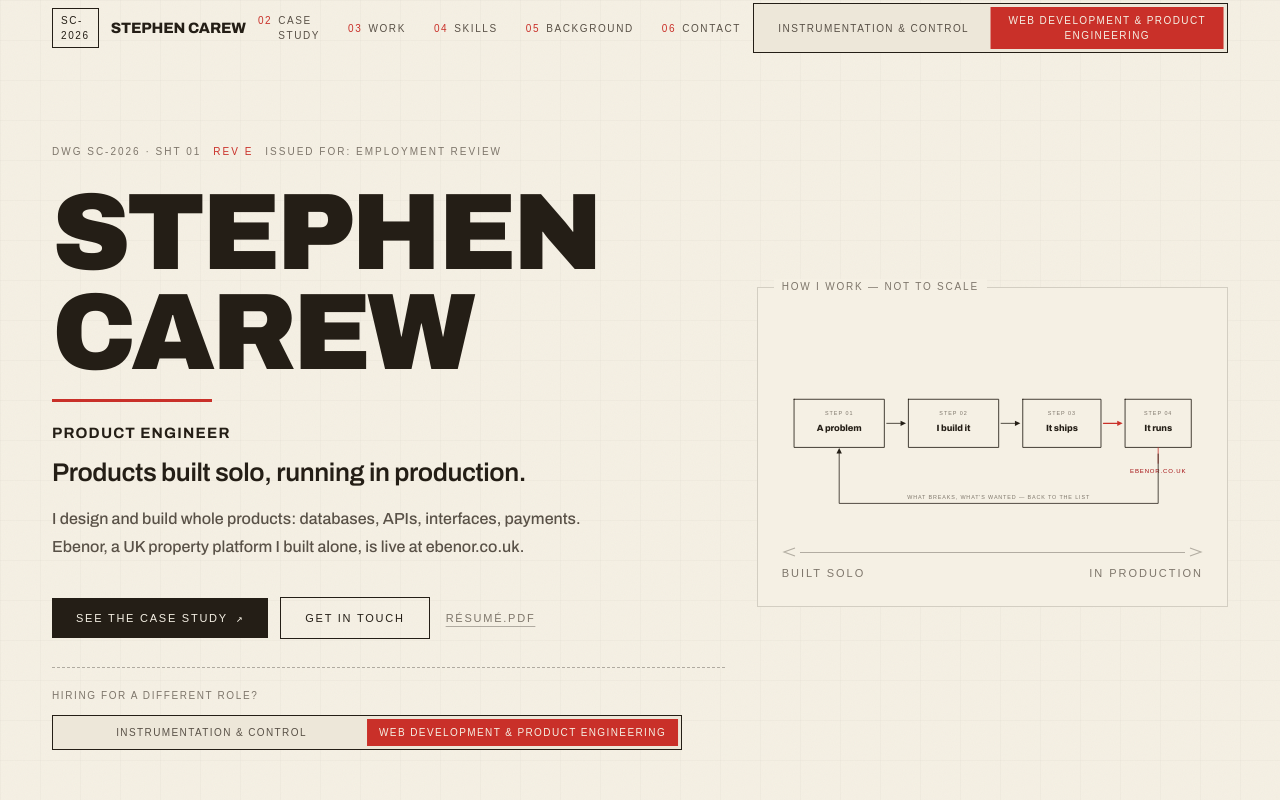
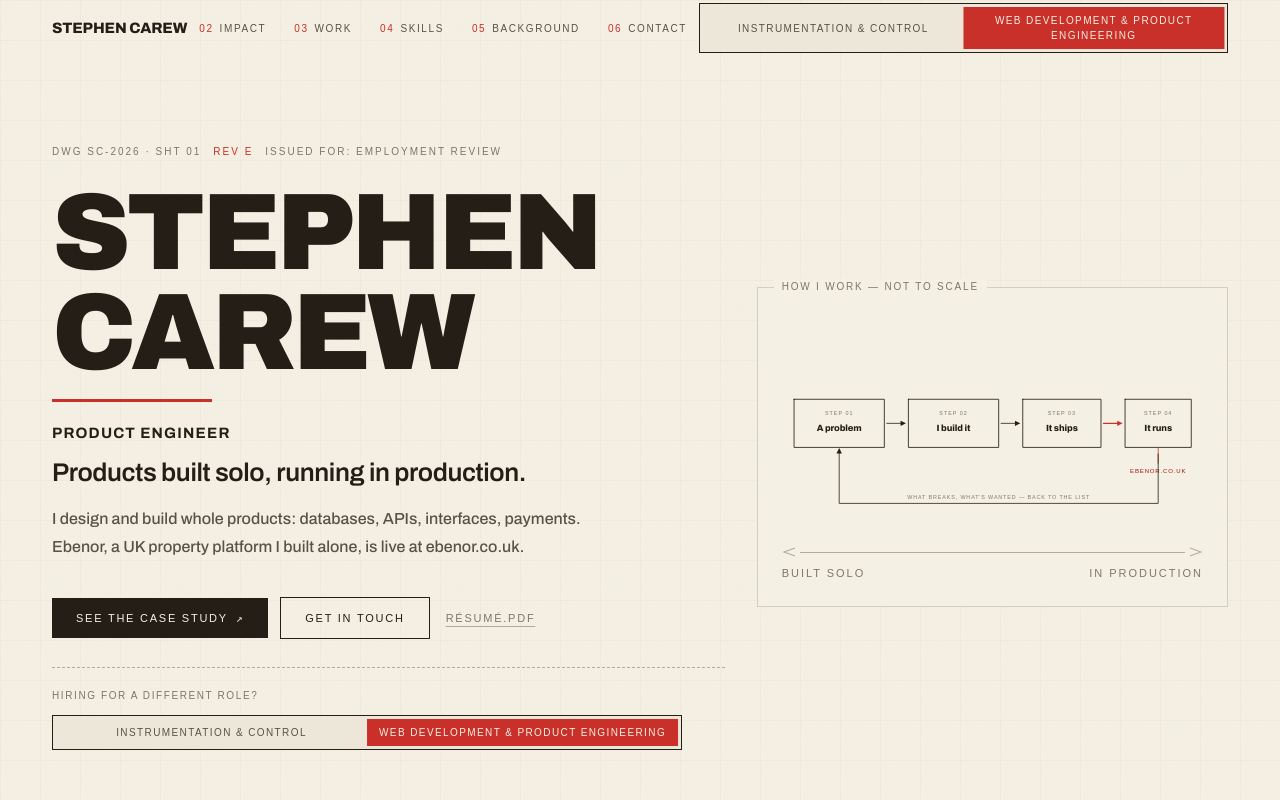
Before and after one commit to stephen-carew/stephen-carew.github.io, a Next.js app: page / in a window 1280 px wide. Shown: the top 800 px of the page. Built offline with nearby package versions, Linux system fonts and the light colour scheme; a web font is replaced by a local one.

Commit message:
refactor(navigation): rename case study and remove badge
Rename the "Case study" navigation label to "Impact"
and remove the "SC-2026" border badge from the logo area.

```diff
--- a/src/components/navigation.tsx
+++ b/src/components/navigation.tsx
@@ -6,7 +6,7 @@ import { Annot } from "@/components/drawing";
 import { cn } from "@/lib/utils";
 
 const sheets = [
-  { href: "#case-study", num: "02", label: "Case study" },
+  { href: "#case-study", num: "02", label: "Impact" },
   { href: "#work", num: "03", label: "Work" },
   { href: "#skills", num: "04", label: "Skills" },
   { href: "#background", num: "05", label: "Background" },
@@ -42,9 +42,7 @@ const Navigation = () => {
       <div className="mx-auto flex h-14 max-w-[1240px] items-center justify-between px-5 md:px-8">
         {/* Mark */}
         <a href="#top" className="flex items-center gap-3">
-          <span className="border border-ink px-2 py-1 font-mono text-[10px] tracking-[0.16em]">
-            SC-2026
-          </span>
+
           <span className="font-sans text-[15px] font-extrabold uppercase tracking-[-0.01em] text-ink">
             Stephen&nbsp;Carew
           </span>
```
